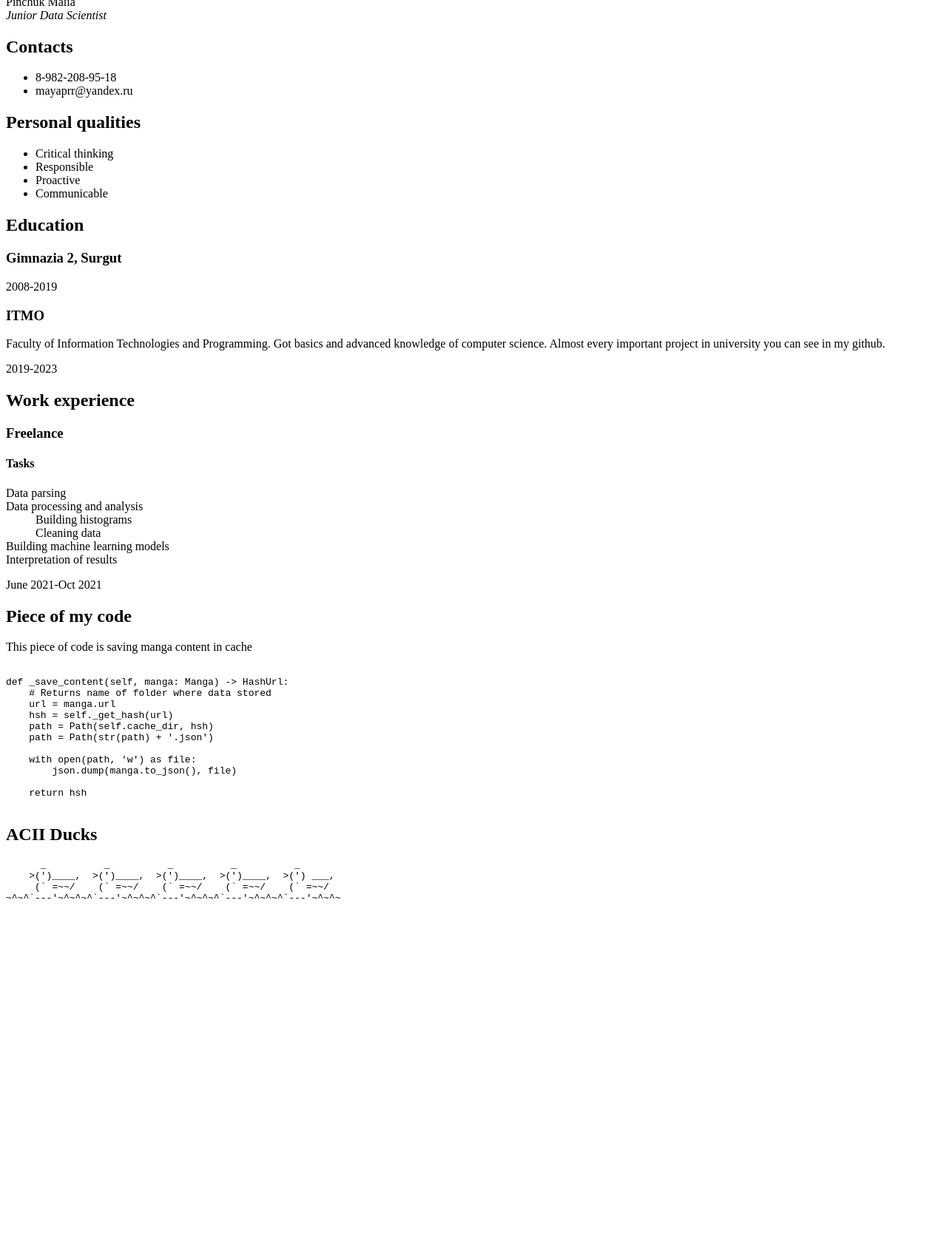
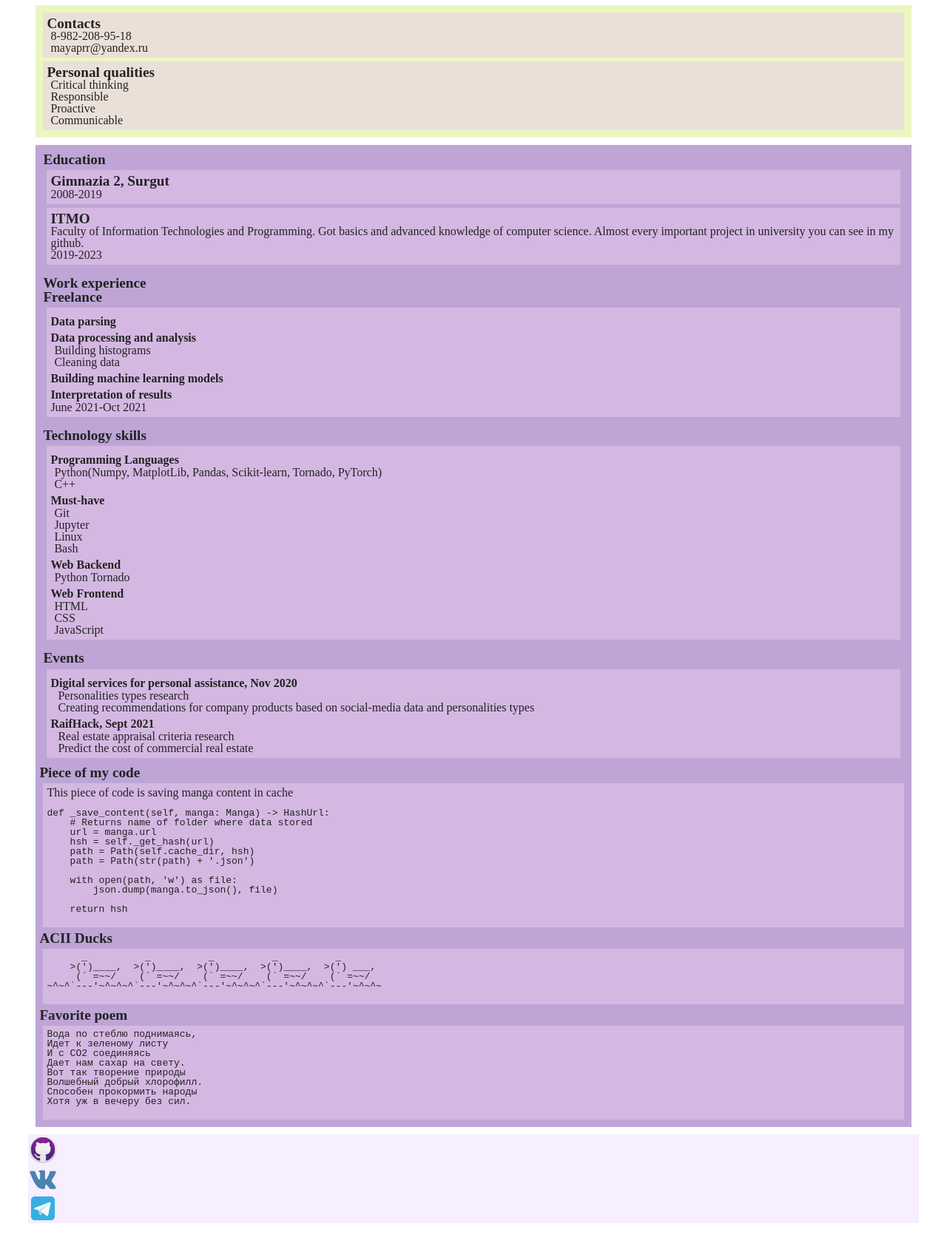
Before and after one commit to maypink/maypink.github.io, a plain HTML site: page index.html in a window 1280 px wide. Shown: the part 343-2036 px from the top of the page at 74% size. Before the commit the page ends 1593 px from the top, so only its background shows below. Drawn offline with Linux system fonts and the light colour scheme.

Commit message:
add laba2

```diff
--- /dev/null
+++ b/css/laba2.css
@@ -0,0 +1,58 @@
+body {
+    margin: 3%;
+}
+
+.title {
+    font-size: x-large;
+    text-align: center
+}
+
+h1, h2, h3 { font-size: 1.2em; }
+
+dt {
+    font-weight: bold;
+    margin-top: 6px;
+    margin-bottom: 1px;
+}
+
+dd, li {
+    margin-left: 5px;
+}
+
+.small-sense-block {
+    margin: 5px;
+    padding: 5px;
+    background-color: rgba(235, 203, 240, 0.5);
+}
+
+.main-info-about-me {
+    background-color: rgba(227, 145, 238, 0.5);
+}
+
+.main-info-about-me img {
+    border-radius: 10px;
+}
+
+aside {
+    background-color: rgba(215, 238, 132, 0.5);
+    margin: 10px;
+    padding: 5px;
+}
+
+aside section {
+    padding: 5px;
+}
+
+#content {
+    margin: 10px;
+    padding: 5px;
+    background-color: rgba(127, 76, 173, 0.5);
+}
+
+.sense-block {
+    padding: 5px;
+}
+
+footer {
+    background-color: rgba(239, 221, 255, 0.5);
+}
--- /dev/null
+++ b/css/reset.css
@@ -0,0 +1,360 @@
+/* http://meyerweb.com/eric/tools/css/reset/
+   v2.0-modified | 20110126
+   License: none (public domain)
+*/
+
+html, body, div, span, applet, object, iframe,
+h1, h2, h3, h4, h5, h6, p, blockquote, pre,
+a, abbr, acronym, address, big, cite, code,
+del, dfn, em, img, ins, kbd, q, s, samp,
+small, strike, strong, sub, sup, tt, var,
+b, u, i, center,
+dl, dt, dd, ol, ul, li,
+fieldset, form, label, legend,
+table, caption, tbody, tfoot, thead, tr, th, td,
+article, aside, canvas, details, embed,
+figure, figcaption, footer, header, hgroup,
+menu, nav, output, ruby, section, summary,
+time, mark, audio, video {
+    margin: 0;
+	padding: 0;
+	border: 0;
+	font-size: 100%;
+	vertical-align: baseline;
+}
+
+/* make sure to set some focus styles for accessibility */
+:focus {
+    outline: 0;
+}
+
+/* HTML5 display-role reset for older browsers */
+article, aside, details, figcaption, figure,
+footer, header, hgroup, menu, nav, section {
+	display: block;
+}
+
+body {
+	line-height: 1;
+}
+
+ol, ul {
+	list-style: none;
+}
+
+table {
+	border-collapse: collapse;
+	border-spacing: 0;
+}
+
+input[type=search]::-webkit-search-cancel-button,
+input[type=search]::-webkit-search-decoration,
+input[type=search]::-webkit-search-results-button,
+input[type=search]::-webkit-search-results-decoration {
+    -webkit-appearance: none;
+    -moz-appearance: none;
+}
+
+input[type=search] {
+    -webkit-appearance: none;
+    -moz-appearance: none;
+    -webkit-box-sizing: content-box;
+    -moz-box-sizing: content-box;
+    box-sizing: content-box;
+}
+
+textarea {
+    overflow: auto;
+    vertical-align: top;
+    resize: vertical;
+}
+
+/**
+ * Correct `inline-block` display not defined in IE 6/7/8/9 and Firefox 3.
+ */
+
+audio,
+canvas,
+video {
+    display: inline-block;
+    *display: inline;
+    *zoom: 1;
+    max-width: 100%;
+}
+
+/**
+ * Prevent modern browsers from displaying `audio` without controls.
+ * Remove excess height in iOS 5 devices.
+ */
+
+audio:not([controls]) {
+    display: none;
+    height: 0;
+}
+
+/**
+ * Address styling not present in IE 7/8/9, Firefox 3, and Safari 4.
+ * Known issue: no IE 6 support.
+ */
+
+[hidden] {
+    display: none;
+}
+
+/**
+ * 1. Correct text resizing oddly in IE 6/7 when body `font-size` is set using
+ *    `em` units.
+ * 2. Prevent iOS text size adjust after orientation change, without disabling
+ *    user zoom.
+ */
+
+html {
+    font-size: 100%; /* 1 */
+    -webkit-text-size-adjust: 100%; /* 2 */
+    -ms-text-size-adjust: 100%; /* 2 */
+}
+
+/**
+ * Address `outline` inconsistency between Chrome and other browsers.
+ */
+
+a:focus {
+    outline: thin dotted;
+}
+
+/**
+ * Improve readability when focused and also mouse hovered in all browsers.
+ */
+
+a:active,
+a:hover {
+    outline: 0;
+}
+
+/**
+ * 1. Remove border when inside `a` element in IE 6/7/8/9 and Firefox 3.
+ * 2. Improve image quality when scaled in IE 7.
+ */
+
+img {
+    border: 0; /* 1 */
+    -ms-interpolation-mode: bicubic; /* 2 */
+}
+
+/**
+ * Address margin not present in IE 6/7/8/9, Safari 5, and Opera 11.
+ */
+
+figure {
+    margin: 0;
+}
+
+/**
+ * Correct margin displayed oddly in IE 6/7.
+ */
+
+form {
+    margin: 0;
+}
+
+/**
+ * Define consistent border, margin, and padding.
+ */
+
+fieldset {
+    border: 1px solid #c0c0c0;
+    margin: 0 2px;
+    padding: 0.35em 0.625em 0.75em;
+}
+
+/**
+ * 1. Correct color not being inherited in IE 6/7/8/9.
+ * 2. Correct text not wrapping in Firefox 3.
+ * 3. Correct alignment displayed oddly in IE 6/7.
+ */
+
+legend {
+    border: 0; /* 1 */
+    padding: 0;
+    white-space: normal; /* 2 */
+    *margin-left: -7px; /* 3 */
+}
+
+/**
+ * 1. Correct font size not being inherited in all browsers.
+ * 2. Address margins set differently in IE 6/7, Firefox 3+, Safari 5,
+ *    and Chrome.
+ * 3. Improve appearance and consistency in all browsers.
+ */
+
+button,
+input,
+select,
+textarea {
+    font-size: 100%; /* 1 */
+    margin: 0; /* 2 */
+    vertical-align: baseline; /* 3 */
+    *vertical-align: middle; /* 3 */
+}
+
+/**
+ * Address Firefox 3+ setting `line-height` on `input` using `!important` in
+ * the UA stylesheet.
+ */
+
+button,
+input {
+    line-height: normal;
+}
+
+/**
+ * Address inconsistent `text-transform` inheritance for `button` and `select`.
+ * All other form control elements do not inherit `text-transform` values.
+ * Correct `button` style inheritance in Chrome, Safari 5+, and IE 6+.
+ * Correct `select` style inheritance in Firefox 4+ and Opera.
+ */
+
+button,
+select {
+    text-transform: none;
+}
+
+/**
+ * 1. Avoid the WebKit bug in Android 4.0.* where (2) destroys native `audio`
+ *    and `video` controls.
+ * 2. Correct inability to style clickable `input` types in iOS.
+ * 3. Improve usability and consistency of cursor style between image-type
+ *    `input` and others.
+ * 4. Remove inner spacing in IE 7 without affecting normal text inputs.
+ *    Known issue: inner spacing remains in IE 6.
+ */
+
+button,
+html input[type="button"], /* 1 */
+input[type="reset"],
+input[type="submit"] {
+    -webkit-appearance: button; /* 2 */
+    cursor: pointer; /* 3 */
+    *overflow: visible;  /* 4 */
+}
+
+/**
+ * Re-set default cursor for disabled elements.
+ */
+
+button[disabled],
+html input[disabled] {
+    cursor: default;
+}
+
+/**
+ * 1. Address box sizing set to content-box in IE 8/9.
+ * 2. Remove excess padding in IE 8/9.
+ * 3. Remove excess padding in IE 7.
+ *    Known issue: excess padding remains in IE 6.
+ */
+
+input[type="checkbox"],
+input[type="radio"] {
+    box-sizing: border-box; /* 1 */
+    padding: 0; /* 2 */
+    *height: 13px; /* 3 */
+    *width: 13px; /* 3 */
+}
+
+/**
+ * 1. Address `appearance` set to `searchfield` in Safari 5 and Chrome.
+ * 2. Address `box-sizing` set to `border-box` in Safari 5 and Chrome
+ *    (include `-moz` to future-proof).
+ */
+
+input[type="search"] {
+    -webkit-appearance: textfield; /* 1 */
+    -moz-box-sizing: content-box;
+    -webkit-box-sizing: content-box; /* 2 */
+    box-sizing: content-box;
+}
+
+/**
+ * Remove inner padding and search cancel button in Safari 5 and Chrome
+ * on OS X.
+ */
+
+input[type="search"]::-webkit-search-cancel-button,
+input[type="search"]::-webkit-search-decoration {
+    -webkit-appearance: none;
+}
+
+/**
+ * Remove inner padding and border in Firefox 3+.
+ */
+
+button::-moz-focus-inner,
+input::-moz-focus-inner {
+    border: 0;
+    padding: 0;
+}
+
+/**
+ * 1. Remove default vertical scrollbar in IE 6/7/8/9.
+ * 2. Improve readability and alignment in all browsers.
+ */
+
+textarea {
+    overflow: auto; /* 1 */
+    vertical-align: top; /* 2 */
+}
+
+/**
+ * Remove most spacing between table cells.
+ */
+
+table {
+    border-collapse: collapse;
+    border-spacing: 0;
+}
+
+html,
+button,
+input,
+select,
+textarea {
+    color: #222;
+}
+
+
+::-moz-selection {
+    background: #b3d4fc;
+    text-shadow: none;
+}
+
+::selection {
+    background: #b3d4fc;
+    text-shadow: none;
+}
+
+img {
+    vertical-align: middle;
+}
+
+fieldset {
+    border: 0;
+    margin: 0;
+    padding: 0;
+}
+
+textarea {
+    resize: vertical;
+}
+
+.chromeframe {
+    margin: 0.2em 0;
+    background: #ccc;
+    color: #000;
+    padding: 0.2em 0;
+}
+
+
+a {
+    text-decoration: none;
+}
--- a/index.html
+++ b/index.html
@@ -5,38 +5,43 @@
         <meta charset="UTF-8">
         <meta name="keywords" content="CV, ITMO, ML, DL, Data Science, Algorithms, Data Structure">
         <meta name="description" content="Junior Data Scientist in Russia CV">
+
+        <link rel="stylesheet" href="css/reset.css">
+        <link rel="stylesheet" href="css/laba2.css">
+
+
     </head>
     <body>
+    <div class = "container">
         <header>
-
-                <div>
+                <div class = "title">
                     <h1>
                         Pinchuk Maiia Profile
                     </h1>
                     <div></div>
                 </div>
 
-                <section class="main info about me">
+                <div class="main-info-about-me">
                     <img src="img/profile_photo.jpg" alt="Picture of me" width = "30%" height="30%">
                     <div class="my-name">
                         <span>Pinchuk Maiia</span>
                         <br>
                         <em>Junior Data Scientist</em>
                     </div>
-                </section>
+                </div>
         </header>
+
         <main>
-
-            <div id="sidebar">
-                <article class="Contacts">
+            <aside>
+                <section class="small-sense-block">
                     <span><h2>Contacts</h2></span>
                     <ul>
                         <li>8-982-208-95-18</li>
                         <li>mayaprr@yandex.ru</li>
                     </ul>
-                </article>
+                </section>
 
-                <section class ="Personal qualities">
+                <section class ="small-sense-block">
                     <span><h2>Personal qualities</h2></span>
                     <ul>
                         <li>Critical thinking</li>
@@ -44,17 +49,18 @@
                         <li>Proactive</li>
                         <li>Communicable</li>
                     </ul>
-            </div>
+                </section>
+                </aside>
 
             <div id="content">
-                <section class="Education">
+                <div class="sense-block">
                     <h2>Education</h2>
-                    <section class="Scool">
+                    <section class="small-sense-block">
                         <p><h3>Gimnazia 2, Surgut</h3>
-                            <time >2008-2019</time>
+                            <time datetime="2008-09-01">2008-2019</time>
                         </p>
                     </section>
-                    <section class="University">
+                    <section class="small-sense-block">
                         <p><h3>ITMO</h3>
                         </p>
                         <div class="Description">
@@ -63,15 +69,14 @@
                                 computer science.
                                 Almost every important project in university you can see in my github.
                             </p>
-                            <time >2019-2023</time>
+                            <time  datetime="2019-09-01">2019-2023</time>
                         </div>
-                </section>
+                    </div>
 
-                <section class="Work experience">
+                <div class="sense-block">
                     <h2>Work experience</h2>
-                    <section class="Freelance">
-                        <p><h3>Freelance</h3>
-                            <h4>Tasks</h4>
+                        <h3>Freelance</h3>
+                            <section class="small-sense-block">
                             <dl>
                                 <dt>Data parsing</dt>
                                 <dt>Data processing and analysis</dt>
@@ -80,13 +85,53 @@
                                 <dt>Building machine learning models</dt>
                                 <dt>Interpretation of results</dt>
                             </dl>
-                            <time >June 2021-Oct 2021</time>
-                        </p>
+                            <time datetime="2021-06-01" >June 2021-Oct 2021</time>
                     </section>
+                </div>
+
+                <section class ="sense-block">
+                    <h2>Technology skills</h2>
+                    <section class="small-sense-block">
+                        <dl>
+                            <dt>Programming Languages</dt>
+                                <dd>Python(Numpy, MatplotLib, Pandas, Scikit-learn, Tornado, PyTorch)</dd>
+                                <dd>C++</dd>
+                            <dt>Must-have </dt>
+                                <dd>Git</dd>
+                                <dd>Jupyter</dd>
+                                <dd>Linux</dd>
+                                <dd>Bash</dd>
+                            <dt>Web Backend</dt>
+                                <dd>Python Tornado</dd>
+                            <dt>Web Frontend</dt>
+                                <dd>HTML</dd>
+                                <dd>CSS</dd>
+                                <dd>JavaScript</dd>
+                        </dl>
+                    </section>
+                 </section>
+
+                <section class ="sense-block">
+                    <h2>Events</h2>
+                    <dl>
+                        <section class="small-sense-block">
+                        <dt>Digital services for personal assistance,  <time >Nov 2020</time></dt>
+                            <ul>
+                               <dd> <li>Personalities types research</li></dd>
+                                <dd><li>Creating recommendations for company products based on social-media data and personalities types</li></dd>
+                            </ul>
+                        <dt>RaifHack, Sept 2021</dt>
+                            <ul>
+                                <dd><li>Real estate appraisal criteria research</li></dd>
+                                <dd><li>Predict the cost of commercial real estate</li></dd>
+                            </ul>
+                    </dl>
+                        </section>
                 </section>
 
                 <section class="Code">
                     <h2>Piece of my code</h2>
+                    <section class="small-sense-block">
                     <p>This piece of code is saving manga content in cache</p>
                     <pre><code>
 def _save_content(self, manga: Manga) -> HashUrl:
@@ -101,17 +146,60 @@ def _save_content(self, manga: Manga) -> HashUrl:
 
     return hsh
                     </code></pre>
+                    </section>
                 </section>
 
-                <section class= "ACII Animal"></section>
-                <h2>ACII Ducks</h2>
-                <pre>
+                <article class= "ACII Animal"></section>
+                    <h2>ACII Ducks</h2>
+                    <section class="small-sense-block">
+                    <pre>
       _          _          _          _          _
     >(')____,  >(')____,  >(')____,  >(')____,  >(') ___,
      (` =~~/    (` =~~/    (` =~~/    (` =~~/    (` =~~/
 ~^~^`---'~^~^~^`---'~^~^~^`---'~^~^~^`---'~^~^~^`---'~^~^~
-                </pre>
+                    </pre>
+                    </section>
+                </article>
 
+                <article class = "Favorite poem">
+                    <h2>Favorite poem</h2>
+                    <section class="small-sense-block">
+                    <blockquote>
+                        <pre>
+Вода по стеблю поднимаясь,
+Идет к зеленому листу
+И с СО<sub>2</sub> соединяясь
+Дает нам сахар на свету.
+Вот так творение природы
+Волшебный добрый хлорофилл.
+Способен прокормить народы
+Хотя уж в вечеру без сил.
+                        </pre>
+                    </blockquote>
+                    </section>
+                </article>
             </div>
+
         </main>
+    </div>
+        <footer>
+            <nav>
+
+                <section>
+                    <a href="https://github.com/maypink" title="github"><img src="./img/github.png"
+                            alt="Github" width="40px" height="40px"></a>
+                </section>
+
+                <section>
+                    <a href="https://vk.com/geterotrof" title="vk"><img
+                            src="./img/vk.png" alt="VK" width="40px"
+                            height="40px"></a>
+                </section>
+
+                <section>
+                    <a href="http://t.me/metpinc" title="telegram"><img src="./img/tg.png"
+                            alt="Telegram" width="40px" height="40px"></a>
+                </section>
+            </nav>
+        </footer>
     </body>
```
Also changed, not shown: img/github.png (added), img/tg.png (added), img/vk.png (added).
